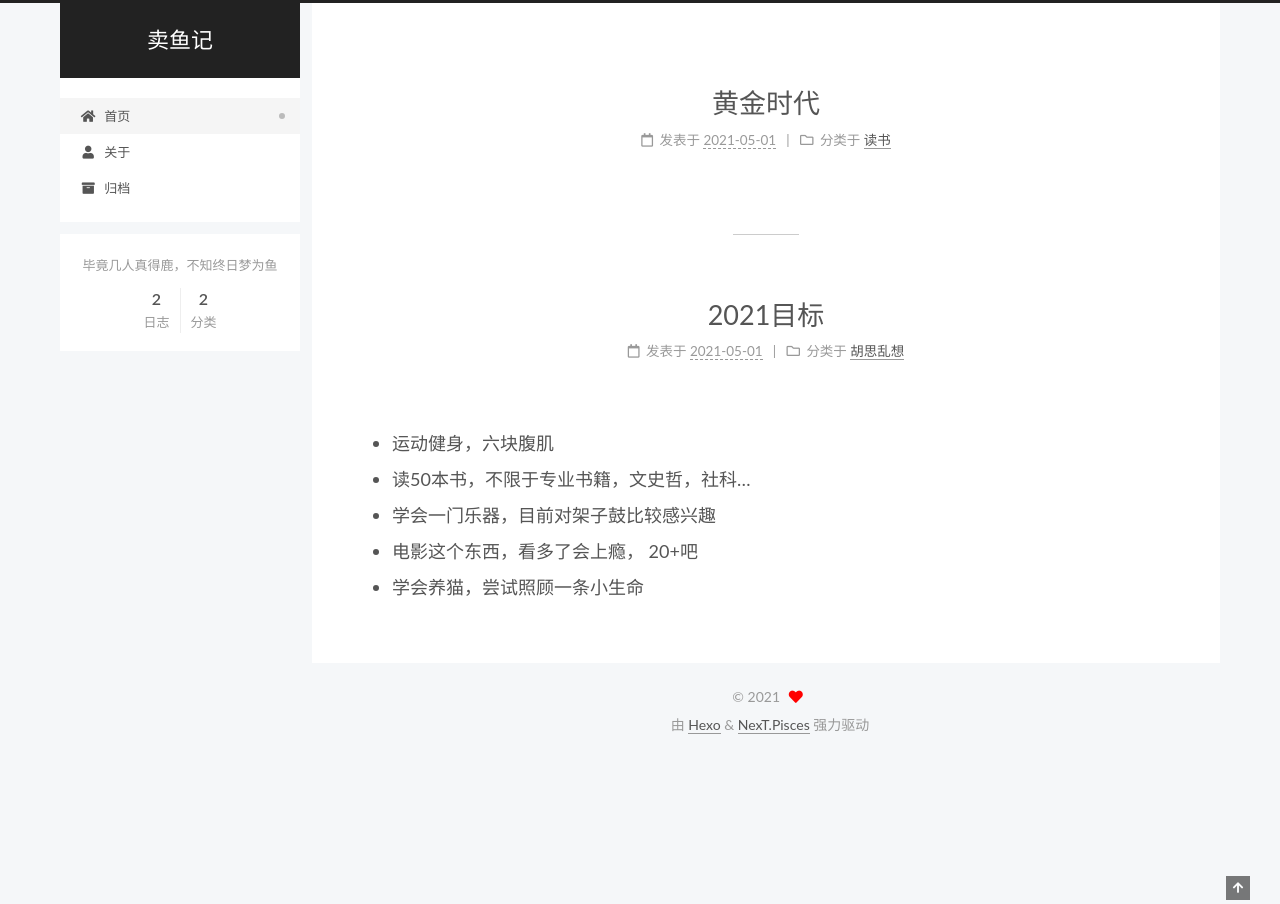
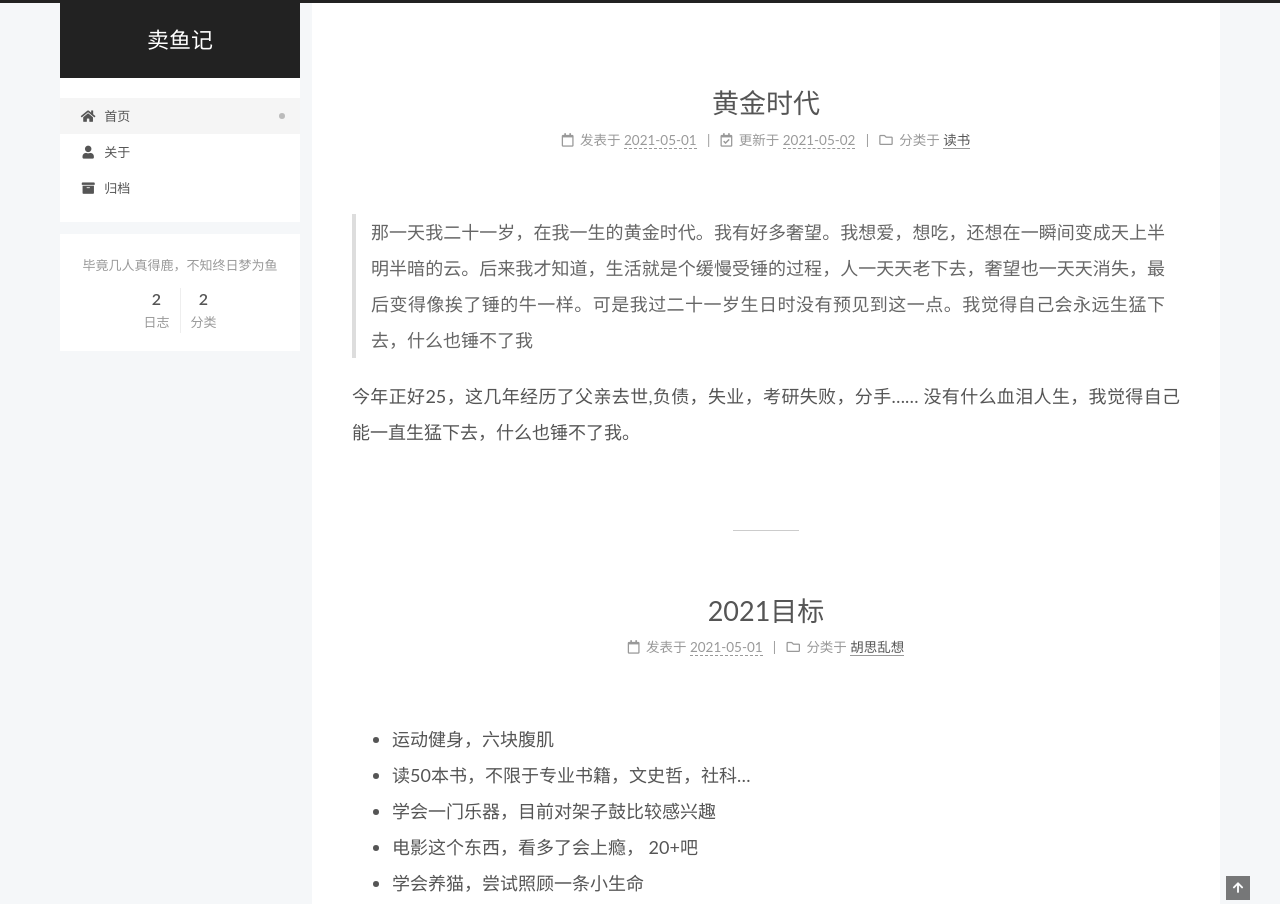
Before and after one commit to 0xc9e36/0xc9e36.github.io, a plain HTML site: page index.html in a window 1280 px wide. Shown: the top 904 px of the page. Before the commit the page ends 800 px from the top, so only its background shows below. Drawn offline with Linux system fonts and the light colour scheme.

Commit message:
Site updated: 2021-05-02 11:46:41

```diff
--- a/css/main.css
+++ b/css/main.css
@@ -1168,7 +1168,7 @@ pre .javascript .function {
 }
 .links-of-author a::before,
 .links-of-author span.exturl::before {
-  background: #b0b567;
+  background: #b0ff3d;
   border-radius: 50%;
   content: ' ';
   display: inline-block;
--- a/index.html
+++ b/index.html
@@ -175,9 +175,15 @@
               </span>
               <span class="post-meta-item-text">发表于</span>
 
-
-              <time title="创建时间：2021-05-01 15:17:23 / 修改时间：15:18:00" itemprop="dateCreated datePublished" datetime="2021-05-01T15:17:23+08:00">2021-05-01</time>
+              <time title="创建时间：2021-05-01 15:17:23" itemprop="dateCreated datePublished" datetime="2021-05-01T15:17:23+08:00">2021-05-01</time>
             </span>
+              <span class="post-meta-item">
+                <span class="post-meta-item-icon">
+                  <i class="far fa-calendar-check"></i>
+                </span>
+                <span class="post-meta-item-text">更新于</span>
+                <time title="修改时间：2021-05-02 11:46:14" itemprop="dateModified" datetime="2021-05-02T11:46:14+08:00">2021-05-02</time>
+              </span>
             <span class="post-meta-item">
               <span class="post-meta-item-icon">
                 <i class="far fa-folder"></i>
@@ -199,6 +205,10 @@
     <div class="post-body" itemprop="articleBody">
 
 
+          <blockquote>
+<p> 那一天我二十一岁，在我一生的黄金时代。我有好多奢望。我想爱，想吃，还想在一瞬间变成天上半明半暗的云。后来我才知道，生活就是个缓慢受锤的过程，人一天天老下去，奢望也一天天消失，最后变得像挨了锤的牛一样。可是我过二十一岁生日时没有预见到这一点。我觉得自己会永远生猛下去，什么也锤不了我 </p>
+</blockquote>
+<p>今年正好25，这几年经历了父亲去世,负债，失业，考研失败，分手…… 没有什么血泪人生，我觉得自己能一直生猛下去，什么也锤不了我。</p>
 
 
     </div>
```
Also changed, not shown: 2021/05/01/the-golden-age/index.html (+15 -5 lines), 1 other file.
